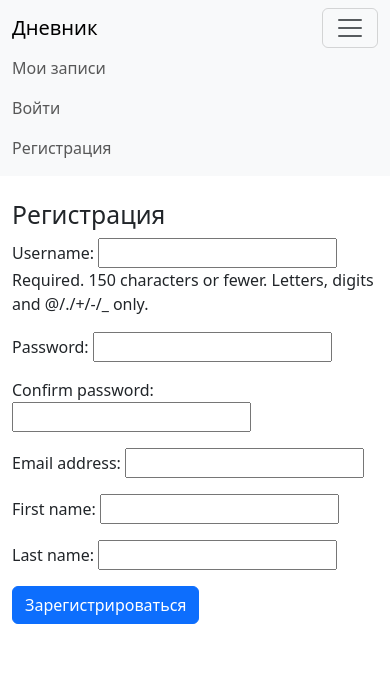
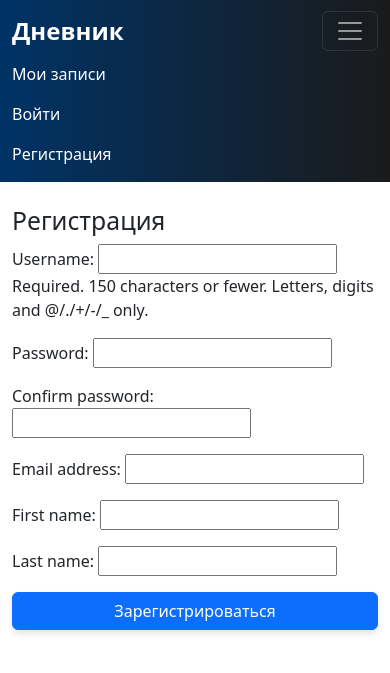
Before and after one commit to DKI62/diary, a Django app: page /accounts/register/ in a window 390 px wide, after a click that opens the changed part. Shown: the top 673 px of the page. Run offline with Django 5.2, Linux system fonts and the light colour scheme.

Commit message:
creating an MVP

```diff
--- a/static/css/styles.css
+++ b/static/css/styles.css
@@ -1,24 +1,62 @@
+/* Общие стили */
 body {
     font-family: 'Inter', sans-serif;
-            background-color: #f7f7f7;
-            color: #333333;
+    background: #f7f7f7; /* Легкий фон для контента */
+    color: #333;
+    margin: 0;
+    padding: 0;
 }
 
-        /* Кнопки */
+nav {
+    background: linear-gradient(90deg, #003366, #1a1a1a);
+    padding: 1rem 2rem;
+}
+
+nav .navbar-brand {
+    font-size: 1.5rem;
+    font-weight: bold;
+    color: #ffffff;
+}
+
+nav .nav-link {
+    color: #ffffff;
+    transition: color 0.3s ease;
+}
+
+nav .nav-link:hover {
+    color: #00b0ff; /* Яркий цвет при наведении */
+}
+
+.container {
+    margin-top: 2rem;
+}
+
+/* Кнопки с анимацией */
 .btn {
     transition: transform 0.3s ease, background-color 0.3s ease;
+    border-radius: 8px;
+    font-weight: 600;
+    padding: 0.5rem 1.5rem;
+    box-shadow: 0 4px 6px rgba(0, 0, 0, 0.1);
 }
 
-        .btn:hover {
-            transform: scale(1.05);
-            background-color: #004494;  /* Изменение цвета при наведении */
+.btn-primary {
+    background-color: #007bff;
+    color: white;
 }
 
-        /* Формы */
+.btn-primary:hover {
+    background-color: #0056b3;
+    transform: scale(1.05);
+}
+
+/* Стили для форм */
 .form-control {
-            padding: 15px;
-            border-radius: 12px;
+    padding: 12px;
+    border-radius: 8px;
     font-size: 16px;
+    border: 1px solid #ccc;
+    transition: border 0.3s ease;
 }
 
 .form-control:focus {
@@ -26,14 +64,34 @@ body {
     box-shadow: 0 0 5px rgba(0, 86, 179, 0.5);
 }
 
-        /* Заголовки */
-        h2, h3 {
-            color: #111111;
-            font-weight: 600;
+/* Стили для карточек */
+.list-group-item {
+    border-radius: 10px;
+    background: #ffffff;
+    box-shadow: 0 4px 6px rgba(0, 0, 0, 0.1);
+    margin-bottom: 10px;
+    padding: 1rem;
+    transition: background-color 0.3s ease, transform 0.3s ease;
 }
 
-        /* Списки */
+.list-group-item:hover {
+    background-color: #f0f0f0;
+    transform: scale(1.02);
+}
+
+h2, h3 {
+    color: #111;
+    font-weight: 600;
+    margin-bottom: 1rem;
+}
+
+/* Адаптивность */
+@media (max-width: 768px) {
+    .btn {
+        width: 100%; /* Полная ширина кнопок на мобильных */
+    }
+
     .list-group-item {
-            border-radius: 8px;
-            margin-bottom: 10px;
+        font-size: 14px;
     }
+}
--- a/templates/base.html
+++ b/templates/base.html
@@ -7,7 +7,7 @@
     <meta name="viewport" content="width=device-width, initial-scale=1.0">
     <title>{% block title %}Личный дневник{% endblock %}</title>
 
-    <!-- Подключение Bootstrap -->
+    <!-- Подключение Bootstrap через CDN -->
     <link href="{% static 'css/styles.css' %}" rel="stylesheet">
     <link href="https://cdn.jsdelivr.net/npm/bootstrap@5.3.0-alpha1/dist/css/bootstrap.min.css" rel="stylesheet">
     <link href="https://fonts.googleapis.com/css2?family=Inter:wght@400;600&display=swap" rel="stylesheet">
@@ -18,7 +18,7 @@
 <body>
 
     <!-- Навигационный бар -->
-    <nav class="navbar navbar-expand-lg navbar-light bg-light">
+    <nav class="navbar navbar-expand-lg navbar-dark">
         <div class="container-fluid">
             <a class="navbar-brand" href="{% url 'journal:entry_list' %}">Дневник</a>
             <button class="navbar-toggler" type="button" data-bs-toggle="collapse" data-bs-target="#navbarNav"
```
Lines whose indentation alone changed are shown as unchanged.
